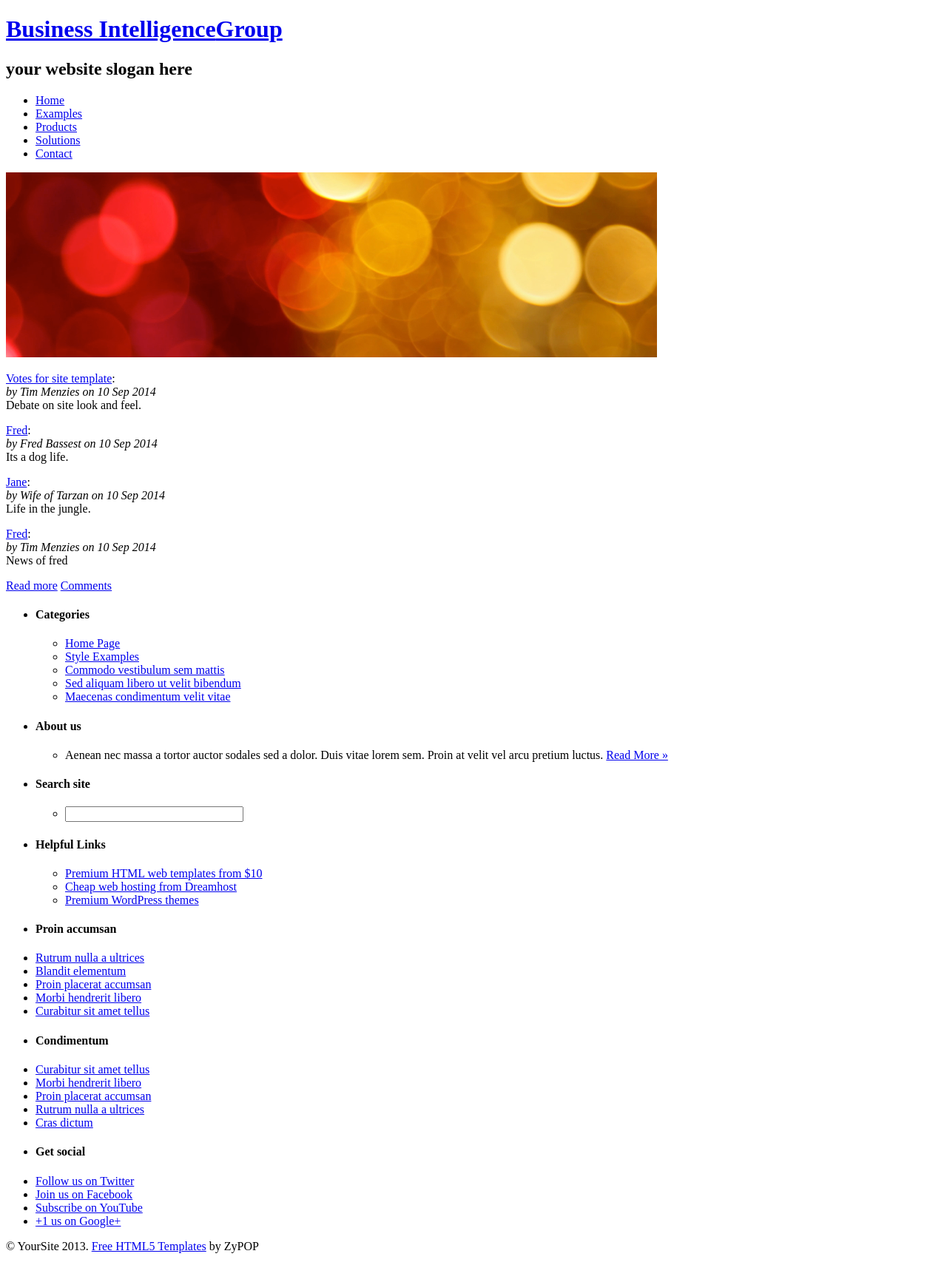
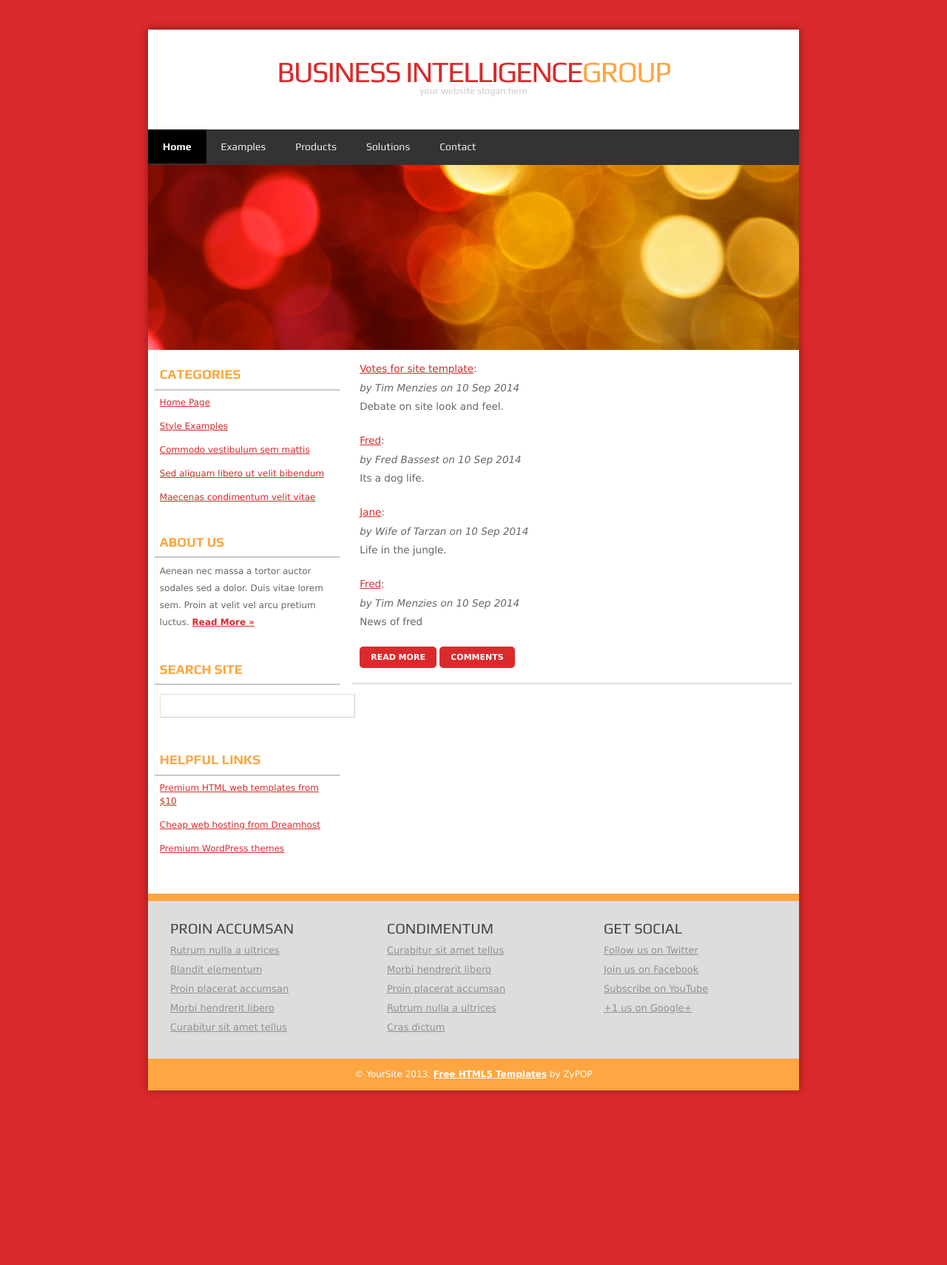
Before and after one commit to swaruparam/bigstate.github.io, a Jekyll site: the page built from index.html, in a window 1280 px wide. Shown: the whole page at 74% size. Built offline with Jekyll 4.4.1, drawn with Linux system fonts in a browser that asks for light colours; after the commit the page ends 1514 px from its top, so only the background shows below that.

Commit message:
linking to style sheet

```diff
--- a/_layouts/flame.html
+++ b/_layouts/flame.html
@@ -3,7 +3,7 @@
 <head>
 <meta http-equiv="Content-Type" content="text/html; charset=utf-8" />
 <title> {{title}} </title>
-<link rel="stylesheet" href="styles.css" type="text/css" />
+<link rel="stylesheet" href="img/styles.css" type="text/css" />
 <!--[if lt IE 9]>
 <script src="http://html5shiv.googlecode.com/svn/trunk/html5.js"></script>
 <![endif]-->
```
